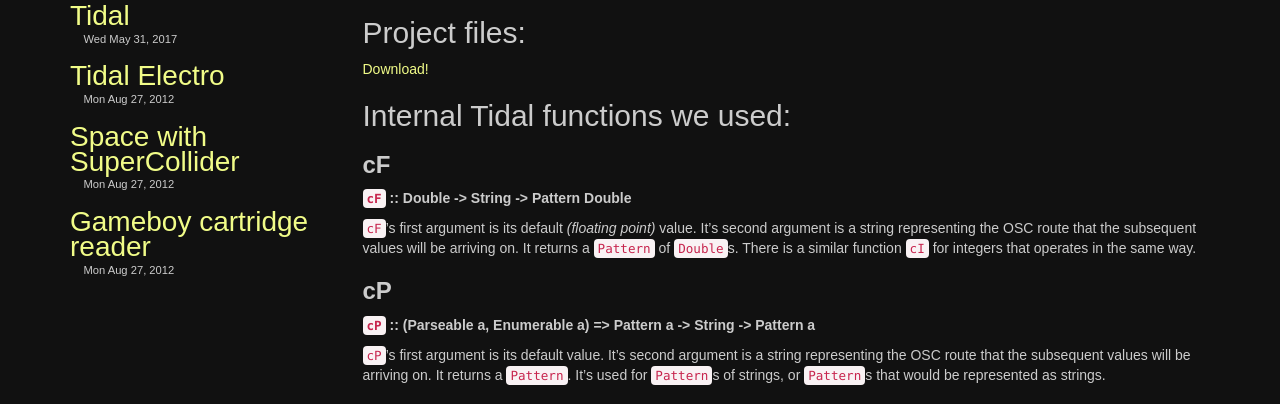
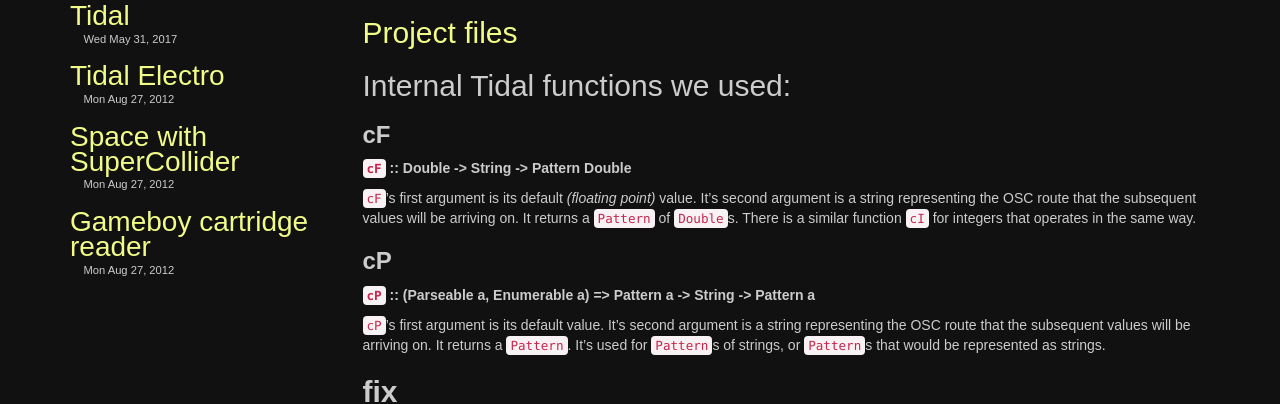
Before and after one commit to efairbanks/ericfairbanks-org-jekyll-bootstrap, a Jekyll site: the page built from _posts/2018-12-17-tidal-tutorial-part-4.markdown, in a window 1280 px wide and 900 px high, cut to the strip 496-900 px from the top of the window. Built offline with Jekyll 4.4.1, drawn with Linux system fonts in a browser that asks for light colours.

Commit message:
Updating post.

```diff
--- a/_posts/2018-12-17-tidal-tutorial-part-4.markdown
+++ b/_posts/2018-12-17-tidal-tutorial-part-4.markdown
@@ -6,9 +6,7 @@
 
 <iframe width="560" height="315" src="https://www.youtube.com/embed/biynSrFygUo" frameborder="0" allow="accelerometer; autoplay; encrypted-media; gyroscope; picture-in-picture" allowfullscreen> </iframe>
 
-## Project files:
-
-[Download!](http://ericfairbanks.org/tidal_midi_harmony_tutorial.zip)
+## [Project files](http://ericfairbanks.org/tidal_midi_harmony_tutorial.zip)
 
 ## Internal Tidal functions we used:
 
```
